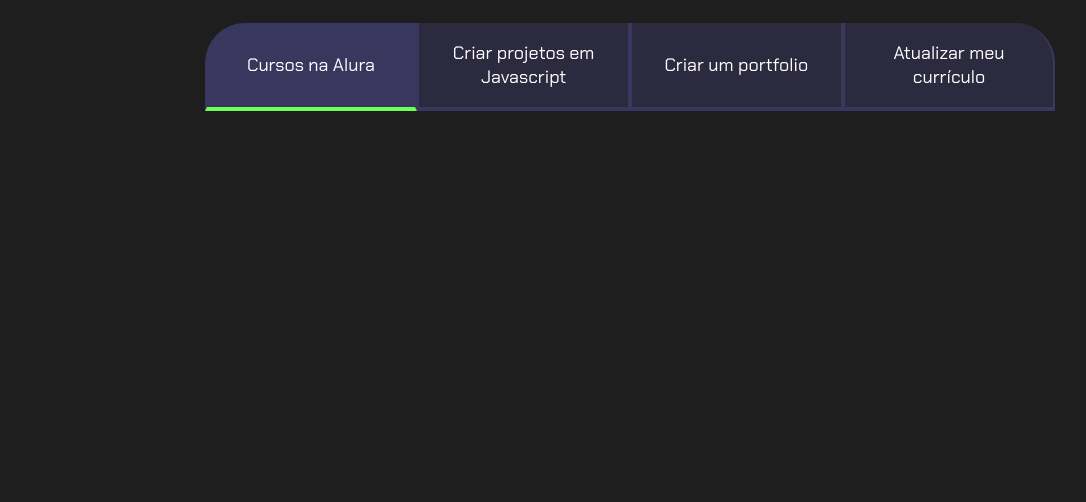
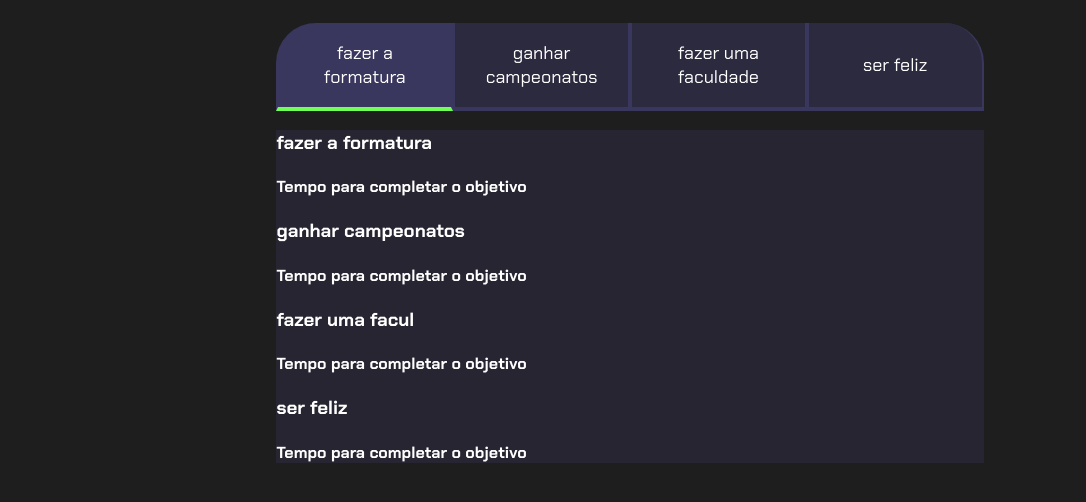
Before and after one commit to fernandomoreirasantos/projeto-de-vida-3a, a plain HTML site: page index.html in a window 1280 px wide. Shown: the part 80-582 px from the top of the page, without its empty margins (10-1096 px from the left). Drawn offline with Linux system fonts and the light colour scheme.

Commit message:
Add files via upload

```diff
--- a/index.html
+++ b/index.html
@@ -11,11 +11,45 @@
 <body>
     <section class="conteudo-principal">
         <h2 class="titulo-principal">Meus Objetivos do ano<span>_</span></h2>
+        <div class="conteudo">
         <div class="botoes">
-            <button class="botao ativo">Cursos na Alura</button>
-            <button class="botao">Criar projetos em Javascript</button>
-            <button class="botao">Criar um portfolio</button>
-            <button class="botao">Atualizar meu currículo</button>
+            <button class="botao ativo">fazer a formatura</button>
+            <button class="botao">ganhar campeonatos</button>
+            <button class="botao">fazer uma faculdade</button>
+            <button class="botao">ser feliz</button>
+        </div>
+        <div class="abas-textos">
+            <div class="aba-conteudo">
+              <h3 class="aba-conteudo-titulo-principal">fazer a formatura</h3>
+              <h4 class="aba-conteudo-titulo-secundario">
+                Tempo para completar o objetivo
+              </h4>
+            </div>
+            <div class="aba-conteudo">
+              <h3 class="aba-conteudo-titulo-principal">
+                ganhar campeonatos
+              </h3>
+              <h4 class="aba-conteudo-titulo-secundario">
+                Tempo para completar o objetivo
+              </h4>
+            </div>
+            <div class="aba-conteudo">
+              <h3 class="aba-conteudo-titulo-principal">
+                fazer uma facul
+              </h3>
+              <h4 class="aba-conteudo-titulo-secundario">
+                Tempo para completar o objetivo
+              </h4>
+            </div>
+            <div class="aba-conteudo">
+              <h3 class="aba-conteudo-titulo-principal">
+                ser feliz
+              </h3>
+              <h4 class="aba-conteudo-titulo-secundario">
+                Tempo para completar o objetivo
+              </h4>
+            </div>
+          </div>
         </div>
     </section>
 </body>
--- a/style.css
+++ b/style.css
@@ -52,19 +52,34 @@ body {
     border-top: none;
 }
 
-.ativo{
-    background-color: var(--botao-ativo);
-    border-bottom: 4px solid var(--verde) ;
+.botao:first-child {
+    border-radius: 40px 40px 0 0;
 }
 
-@media screen and (min-width: 768px){
-    .botoes{
-        display:flex;
+.botoes {
+    display: block;
 }
+
+.ativo {
+background-color: var(--botao-ativo);
+border-bottom: 4px solid var(--verde);
+
+}
+.abas-textos {
+background-color: var(--texto-fundo);
+  }
+
+@media screen and (min-width:768px) {
+
+.botoes {
+    display: flex;
+}
+
+}
+
 .botao:first-child {
     border-radius: 40px 0 0 0;
 }
 .botao:last-child {
     border-radius: 0 40px 0 0;
 }
-}
```
Lines whose indentation alone changed are shown as unchanged.
